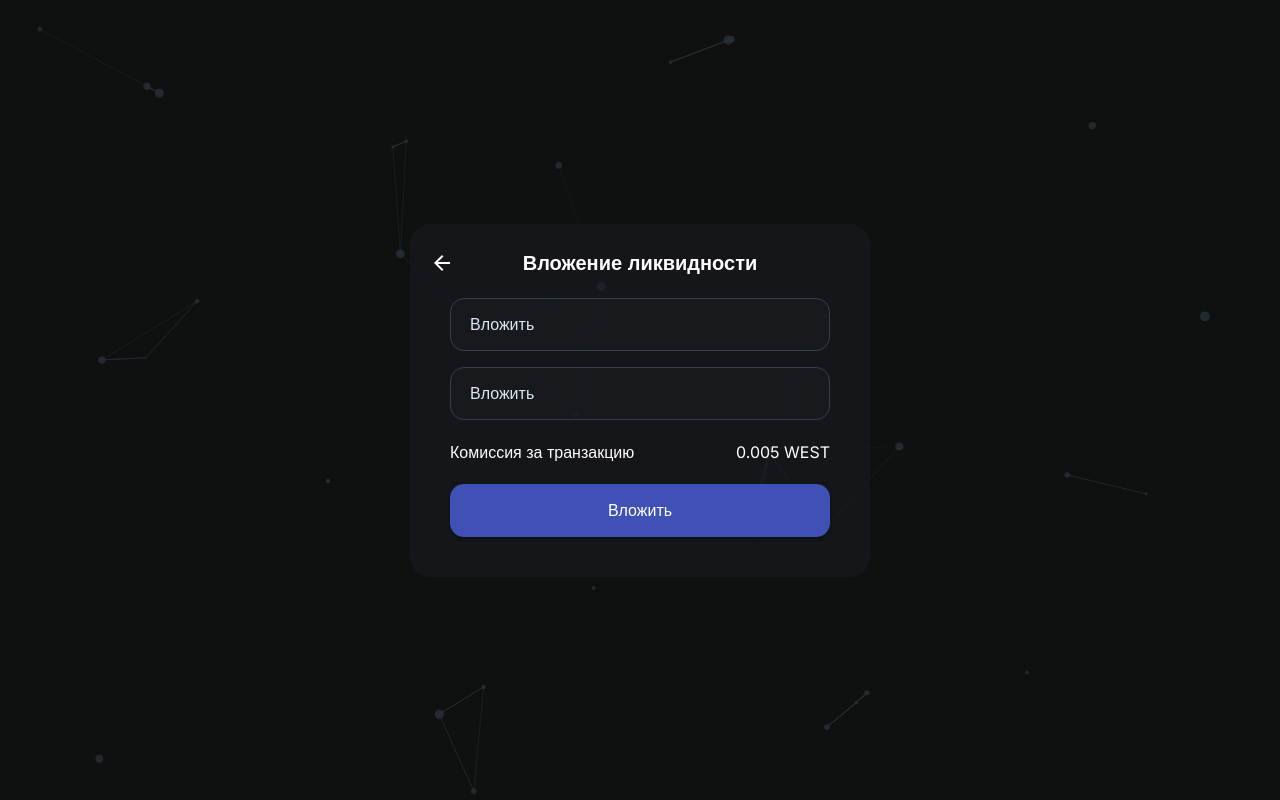
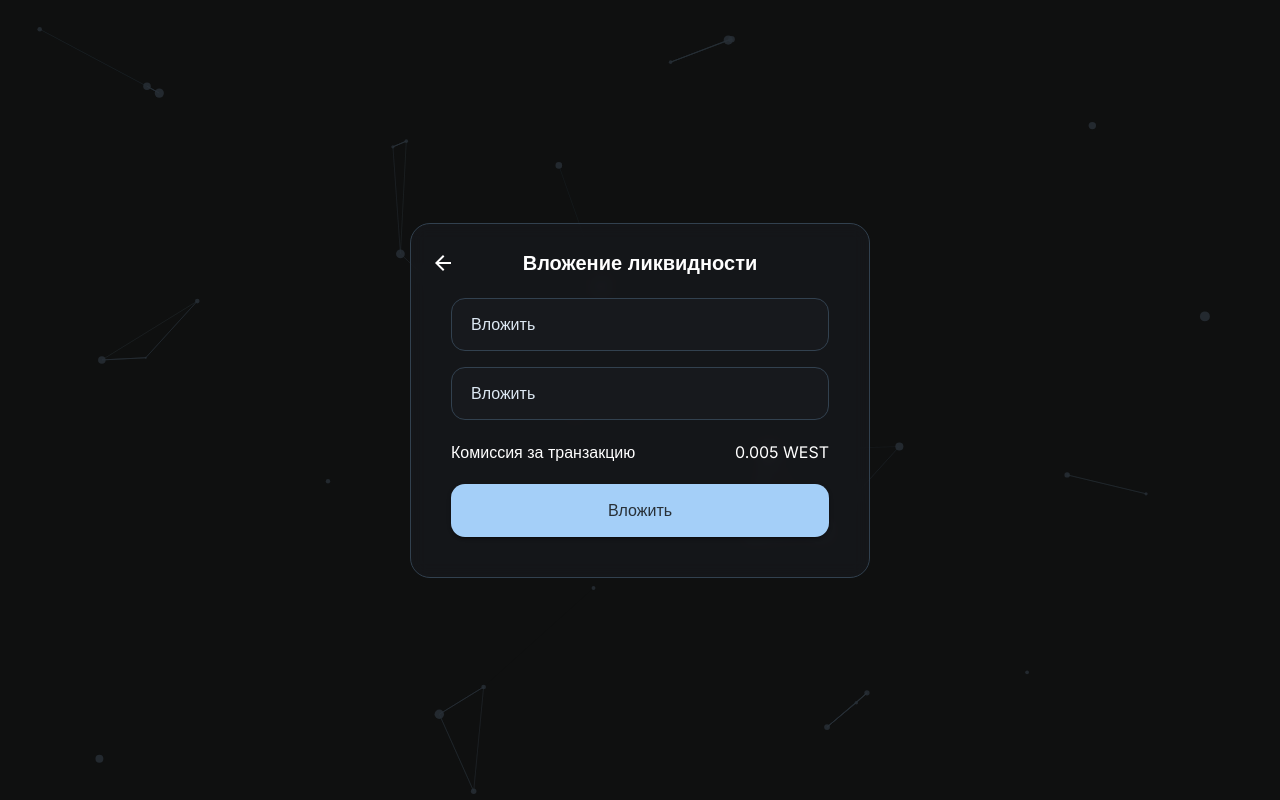
Before and after one commit to sarkiisov/waves-hack-frontend, a React (Create React App) app: page /add-liquidity in a window 1280 px wide. Built offline with nearby package versions, Linux system fonts and the light colour scheme; a web font is replaced by a local one; what @wavesenterprise/sdk would draw is missing.

Commit message:
fix: Box & Button styles

```diff
--- a/src/components/AddLiquidity/LiquidityCard.styles.tsx
+++ b/src/components/AddLiquidity/LiquidityCard.styles.tsx
@@ -1,6 +1,6 @@
 import { makeStyles } from "@material-ui/core";
 import { createStyles } from "@material-ui/core/styles";
-import { COLOR_TRANSPARENT_100 } from "../../theme/colors";
+import { COLOR_INDIGO_600, COLOR_TRANSPARENT_100 } from "../../theme/colors";
 
 export const useStyles = makeStyles(() => {
   return createStyles({
@@ -18,6 +18,8 @@ export const useStyles = makeStyles(() => {
       background: COLOR_TRANSPARENT_100,
       borderRadius: "20px",
       position: "relative",
+      backdropFilter: 'blur(8px)',
+      border: `1px solid ${COLOR_INDIGO_600}`
     },
     head: {
       padding: "8px 12px",
--- a/src/components/AddLiquidity/LiquidityCard.tsx
+++ b/src/components/AddLiquidity/LiquidityCard.tsx
@@ -46,7 +46,6 @@ const LiquidityCard = () => {
       </Box>
       <Button
         variant="contained"
-        color="primary"
         size="large"
         className={classes.btn}
       >
--- a/src/components/Pool/PoolCard.styles.tsx
+++ b/src/components/Pool/PoolCard.styles.tsx
@@ -1,6 +1,6 @@
 import { makeStyles } from "@material-ui/core";
 import { createStyles } from "@material-ui/core/styles";
-import { COLOR_TRANSPARENT_100 } from "../../theme/colors";
+import { COLOR_INDIGO_600, COLOR_TRANSPARENT_100 } from "../../theme/colors";
 
 export const useStyles = makeStyles(() => {
   return createStyles({
@@ -16,6 +16,8 @@ export const useStyles = makeStyles(() => {
       padding: "40px",
       background: COLOR_TRANSPARENT_100,
       borderRadius: "20px",
+      backdropFilter: 'blur(8px)',
+      border: `1px solid ${COLOR_INDIGO_600}`
     },
     head: {
       padding: "8px 12px",
--- a/src/components/Swap/SwapCard.styles.tsx
+++ b/src/components/Swap/SwapCard.styles.tsx
@@ -10,6 +10,8 @@ export const useStyles = makeStyles(() => {
       padding: "16px 16px 24px",
       background: "rgb(25, 27, 31)",
       borderRadius: "20px",
+      backdropFilter: 'blur(8px)',
+      border: `1px solid ${COLOR_INDIGO_600}`
     },
     head: {
       padding: "8px 12px",
```
